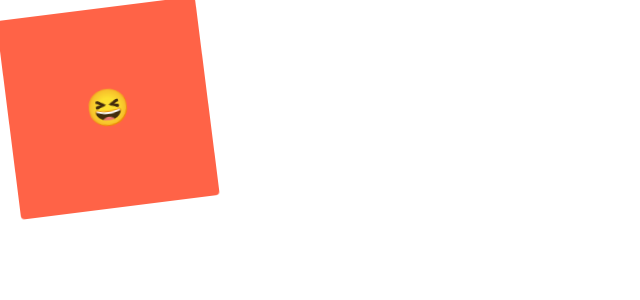
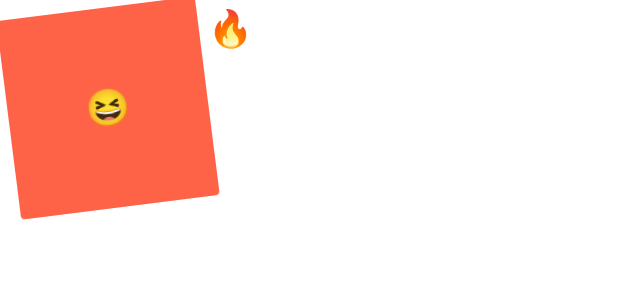
Before and after one commit to Hyunji14/react-study, a React (Create React App) app in the folder my-app/: page / in a window 1280 px wide. Shown: the top 300 px of the page, without its empty margins (0-640 px from the left). Built offline with nearby package versions, Linux system fonts and the light colour scheme.

Commit message:
styledComponent #5: select

```diff
--- a/my-app/src/App.js
+++ b/my-app/src/App.js
@@ -4,8 +4,9 @@
   return (
     <Wrapper>
       <Box>
-        <span>😆</span>
+        <Emoji>😆</Emoji>
       </Box>
+      <Emoji>🔥</Emoji>
     </Wrapper>
   );
 }
@@ -28,6 +29,10 @@
 }
 `;
 
+const Emoji = styled.span`
+  font-size: 36px;
+`;
+
 const Box = styled.div`
   height: 200px;
   width: 200px;
@@ -37,10 +42,10 @@
   justify-content: center;
   align-items: center;
 
-  span {
-    font-size: 36px;
+  // 이렇게 하면 Emoji component가 p 이든, span 이든 상관없음
+  ${Emoji} {
     &:hover {
-      font-size: 50px;
+      font-size: 98px;
     }
   }
 `;
```
